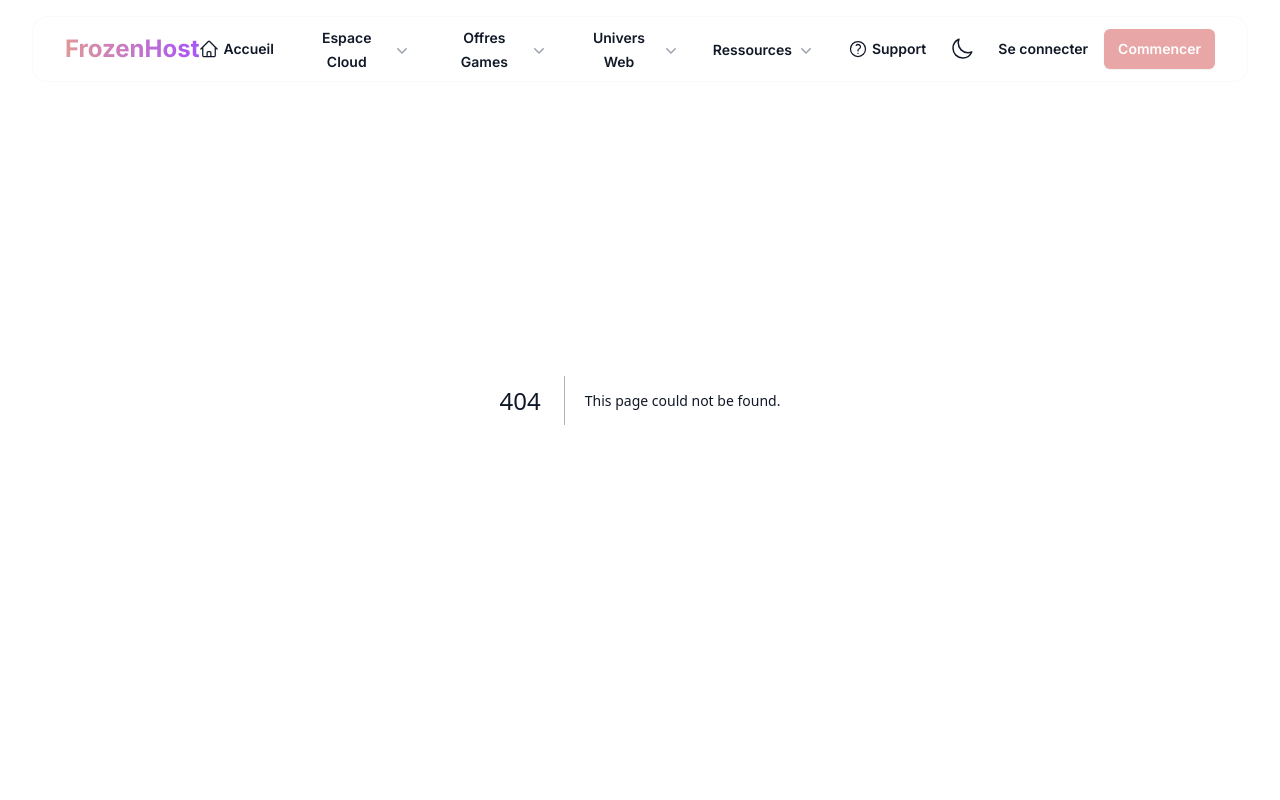
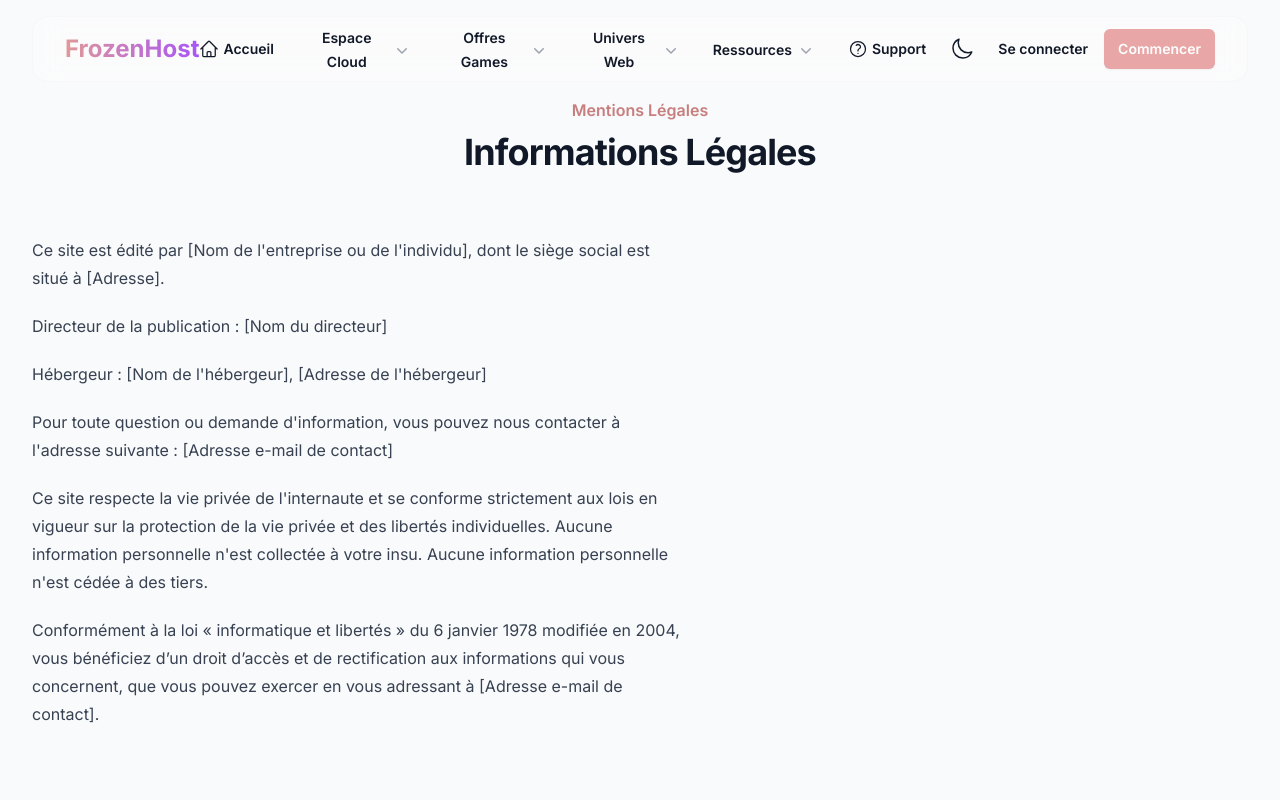
Before and after one commit to mlft9/vitrine-v2, a Next.js app: page /mention-legales in a window 1280 px wide. Before the commit this address had no page. Shown: the top 800 px of the page. Built offline with nearby package versions, Linux system fonts and the light colour scheme.

Commit message:
add page

```diff
--- /dev/null
+++ b/src/app/conditions-utilisation/page.tsx
@@ -0,0 +1,38 @@
+'use client';
+
+import { motion } from 'framer-motion';
+
+export default function LegalNotice() {
+  return (
+    <section className="py-24 bg-gray-50 dark:bg-gray-900">
+      <div className="mx-auto max-w-7xl px-6 lg:px-8">
+        <motion.div
+          initial={{ opacity: 0, y: 20 }}
+          whileInView={{ opacity: 1, y: 0 }}
+          transition={{ duration: 0.5 }}
+          className="mx-auto max-w-2xl text-center"
+        >
+          <h2 className="text-base font-semibold leading-7 text-primary-600 dark:text-primary-400">
+            Condition d'utilisation
+          </h2>
+          <p className="mt-2 text-3xl font-bold tracking-tight text-gray-900 dark:text-white sm:text-4xl">
+            Informations :
+          </p>
+        </motion.div>
+
+        <div className="mx-auto mt-16">
+          <motion.div
+            initial={{ opacity: 0, y: 20 }}
+            whileInView={{ opacity: 1, y: 0 }}
+            transition={{ duration: 0.5 }}
+            className="prose dark:prose-invert"
+          >
+            <p>
+              Début
+            </p>
+          </motion.div>
+        </div>
+      </div>
+    </section>
+  );
+}
--- /dev/null
+++ b/src/app/conditions-vente/page.tsx
@@ -0,0 +1,38 @@
+'use client';
+
+import { motion } from 'framer-motion';
+
+export default function LegalNotice() {
+  return (
+    <section className="py-24 bg-gray-50 dark:bg-gray-900">
+      <div className="mx-auto max-w-7xl px-6 lg:px-8">
+        <motion.div
+          initial={{ opacity: 0, y: 20 }}
+          whileInView={{ opacity: 1, y: 0 }}
+          transition={{ duration: 0.5 }}
+          className="mx-auto max-w-2xl text-center"
+        >
+          <h2 className="text-base font-semibold leading-7 text-primary-600 dark:text-primary-400">
+            Conditions de vente
+          </h2>
+          <p className="mt-2 text-3xl font-bold tracking-tight text-gray-900 dark:text-white sm:text-4xl">
+            Informations :
+          </p>
+        </motion.div>
+
+        <div className="mx-auto mt-16">
+          <motion.div
+            initial={{ opacity: 0, y: 20 }}
+            whileInView={{ opacity: 1, y: 0 }}
+            transition={{ duration: 0.5 }}
+            className="prose dark:prose-invert"
+          >
+            <p>
+              Début
+            </p>
+          </motion.div>
+        </div>
+      </div>
+    </section>
+  );
+}
--- /dev/null
+++ b/src/app/mention-legales/page.tsx
@@ -0,0 +1,53 @@
+'use client';
+
+import { motion } from 'framer-motion';
+
+export default function LegalNotice() {
+  return (
+    <section className="py-24 bg-gray-50 dark:bg-gray-900">
+      <div className="mx-auto max-w-7xl px-6 lg:px-8">
+        <motion.div
+          initial={{ opacity: 0, y: 20 }}
+          whileInView={{ opacity: 1, y: 0 }}
+          transition={{ duration: 0.5 }}
+          className="mx-auto max-w-2xl text-center"
+        >
+          <h2 className="text-base font-semibold leading-7 text-primary-600 dark:text-primary-400">
+            Mentions Légales
+          </h2>
+          <p className="mt-2 text-3xl font-bold tracking-tight text-gray-900 dark:text-white sm:text-4xl">
+            Informations Légales
+          </p>
+        </motion.div>
+
+        <div className="mx-auto mt-16">
+          <motion.div
+            initial={{ opacity: 0, y: 20 }}
+            whileInView={{ opacity: 1, y: 0 }}
+            transition={{ duration: 0.5 }}
+            className="prose dark:prose-invert"
+          >
+            <p>
+              Ce site est édité par [Nom de l'entreprise ou de l'individu], dont le siège social est situé à [Adresse].
+            </p>
+            <p>
+              Directeur de la publication : [Nom du directeur]
+            </p>
+            <p>
+              Hébergeur : [Nom de l'hébergeur], [Adresse de l'hébergeur]
+            </p>
+            <p>
+              Pour toute question ou demande d'information, vous pouvez nous contacter à l'adresse suivante : [Adresse e-mail de contact]
+            </p>
+            <p>
+              Ce site respecte la vie privée de l'internaute et se conforme strictement aux lois en vigueur sur la protection de la vie privée et des libertés individuelles. Aucune information personnelle n'est collectée à votre insu. Aucune information personnelle n'est cédée à des tiers.
+            </p>
+            <p>
+              Conformément à la loi « informatique et libertés » du 6 janvier 1978 modifiée en 2004, vous bénéficiez d’un droit d’accès et de rectification aux informations qui vous concernent, que vous pouvez exercer en vous adressant à [Adresse e-mail de contact].
+            </p>
+          </motion.div>
+        </div>
+      </div>
+    </section>
+  );
+}
--- a/src/components/layout/Footer.tsx
+++ b/src/components/layout/Footer.tsx
@@ -17,9 +17,9 @@ const navigation = {
     { name: 'Nous contacter', href: 'https://discord.gg/b4dgg75MmG' },
   ],
   legal: [
-    { name: 'Mention légales', href: '#' },
-    { name: 'Conditions d\'utilisation', href: '#' },
-    { name: 'Conditions de vente', href: '#' },
+    { name: 'Mention légales', href: 'mention-legales' },
+    { name: 'Conditions d\'utilisation', href: 'conditions-utilisation' },
+    { name: 'Conditions de vente', href: 'conditions-vente' },
   ],
   social: [
     {
```
